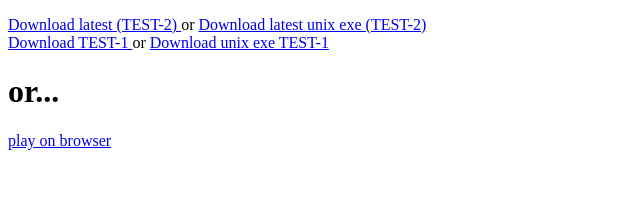
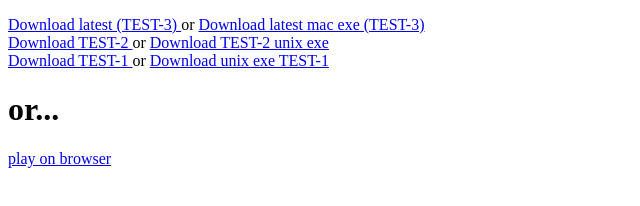
Before and after one commit to ranayavuz/thearabgame, a plain HTML site: page index.html in a window 1280 px wide. Shown: the whole page, without its empty margins (0-640 px from the left). Drawn offline with Linux system fonts and the light colour scheme.

Commit message:
0.3 HTML

```diff
--- a/index.html
+++ b/index.html
@@ -7,10 +7,16 @@
 </head>
 <body>
 <p>
+    <a href="https://ranayavuz.github.io/thearabgame/gamepackage_0.3.zip" download>
+    Download latest (TEST-3)
+  </a> or   <a href="https://ranayavuz.github.io/thearabgame/gamepackage_0.3_macexe.zip" download>
+    Download latest mac exe (TEST-3)
+  </a>
+  <br>
   <a href="https://ranayavuz.github.io/thearabgame/gamepackage_0.2.zip" download>
-    Download latest (TEST-2)
+    Download TEST-2
   </a> or   <a href="https://ranayavuz.github.io/thearabgame/test_2_UNIXEXE.zip" download>
-    Download latest unix exe (TEST-2)
+    Download TEST-2 unix exe
   </a>
   <br>
     <a href="https://ranayavuz.github.io/thearabgame/gamepackage.zip" download>
```
